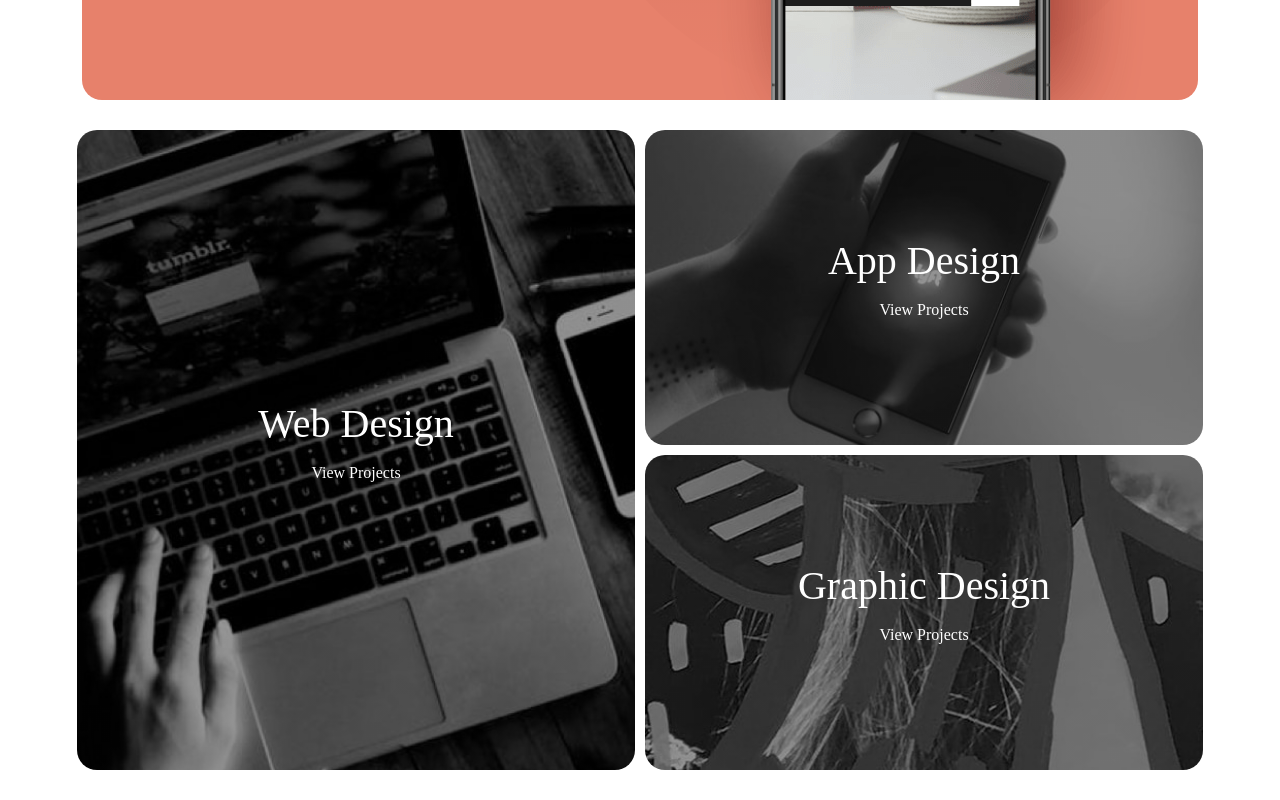
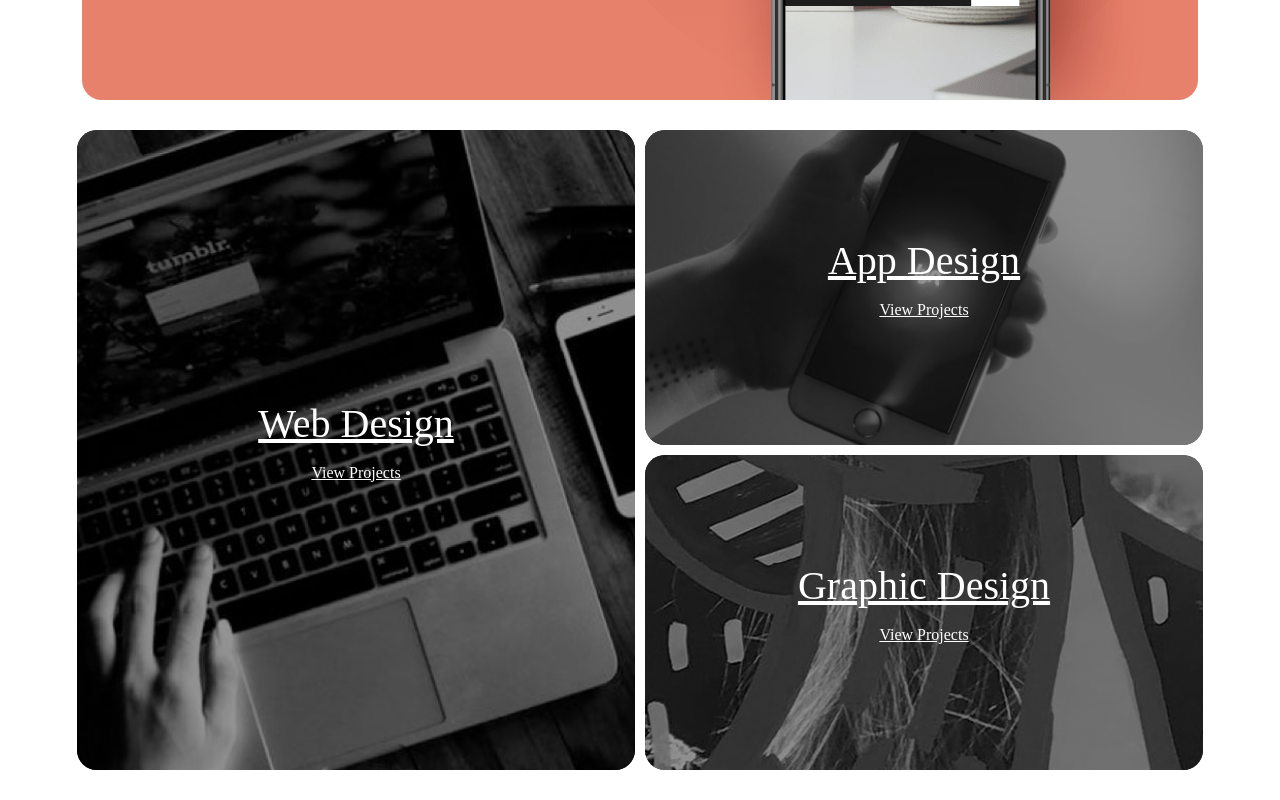
Before and after one commit to thomasgilmore/designo-multi-page-website, a React (Create React App) app: page / in a window 1280 px wide. Shown: the part 600-1400 px from the top of the page. Built offline with nearby package versions, Linux system fonts and the light colour scheme.

Commit message:
Added Link to Home.js

```diff
--- a/src/Components/Home.js
+++ b/src/Components/Home.js
@@ -1,5 +1,6 @@
 import './home.css';
-import React from 'react'
+import React from 'react';
+import { Link } from 'react-router-dom';
 import bgPatternHeroHome from '../assets/home/desktop/bg-pattern-hero-home.svg';
 import imageHeroPhone from '../assets/home/desktop/image-hero-phone.png';
 import illustrationFriendly from '../assets/home/desktop/illustration-friendly.svg';
@@ -7,9 +8,6 @@ import illustrationPassionate from '../assets/home/desktop/illustration-passiona
 import illustrationResourceful from '../assets/home/desktop/illustration-resourceful.svg';
 import Container from 'react-bootstrap/Container';
 import GetInTouch from './GetInTouch';
-import GraphicDesignCard from './GraphicDesignCard';
-import AppDesignCard from './AppDesignCard';
-import WebDesignCard from './WebDesignCard';
 
 export default function Home() {
   return (
@@ -34,19 +32,25 @@ export default function Home() {
     </div>
 
     <div className='threeImagesStack'>
+      <Link to="/web-design" className='webDesign'>
         <div className='webDesign'>
           <h1>Web Design</h1>
           <p>View Projects</p>
         </div>
+      </Link>
       <div className='appDesignAndGraphicDesign'>
+        <Link to="/app-design" className='appDesign'>
           <div className='appDesign'>
             <h1>App Design</h1>
             <p>View Projects</p>
           </div>
+        </Link>
+        <Link to="graphic-design" className='graphicDesign'>
           <div className='graphicDesign'>
             <h1>Graphic Design</h1>
             <p>View Projects</p>
           </div>
+        </Link>
       </div>
     </div>
 
```
Lines whose indentation alone changed are shown as unchanged.
